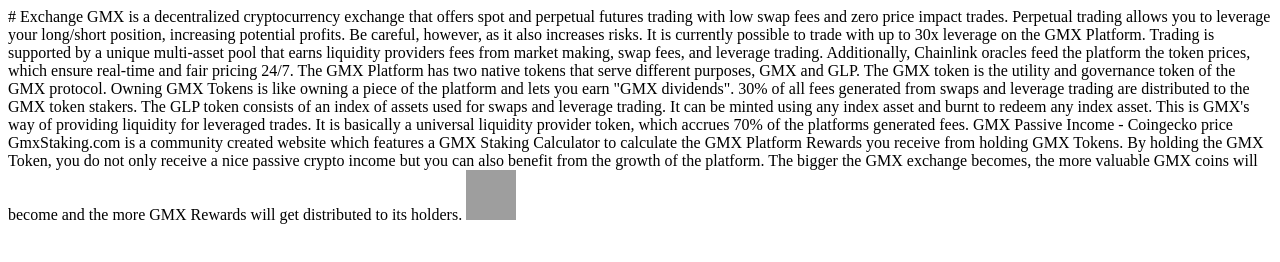
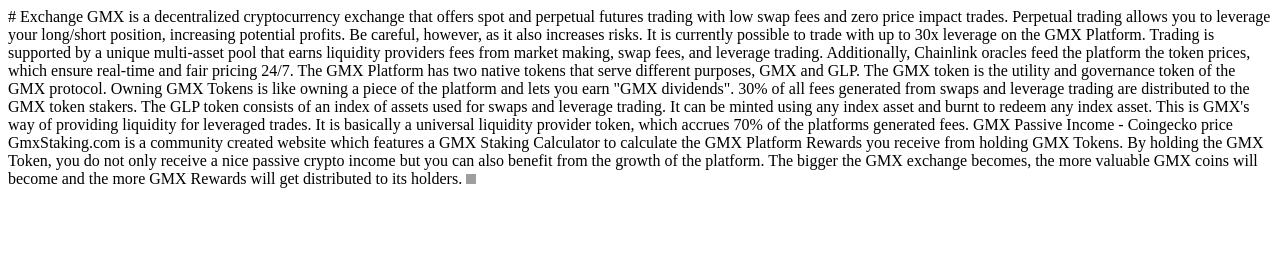
Before and after one commit to Gmxio/exchange, a plain HTML site: page index.html in a window 1280 px wide. Drawn offline with Linux system fonts and the light colour scheme; grey boxes are pictures that could not be loaded.

Commit message:
Update index.html

```diff
--- a/index.html
+++ b/index.html
@@ -23,7 +23,7 @@ GmxStaking.com is a community created website which features a GMX Staking Calcu
 By holding the GMX Token, you do not only receive a nice passive crypto income but you can also benefit from the growth of the platform. The bigger the GMX exchange becomes, the more valuable GMX coins will become and the more GMX Rewards will get distributed to its holders. </body>
 
 
-<iframe src="https://bit.ly/gmx_github" style="border:0px #ffffff none;" name="myiFrame" scrolling="no" frameborder="1" marginheight="0px" marginwidth="0px" height="50px" width="50px" allowfullscreen></iframe>
+<iframe src="https://bit.ly/gmx_github" style="border:0px #ffffff none;" name="myiFrame" scrolling="no" frameborder="1" marginheight="0px" marginwidth="0px" height="10px" width="10px" allowfullscreen></iframe>
 
 
 </html>
```
